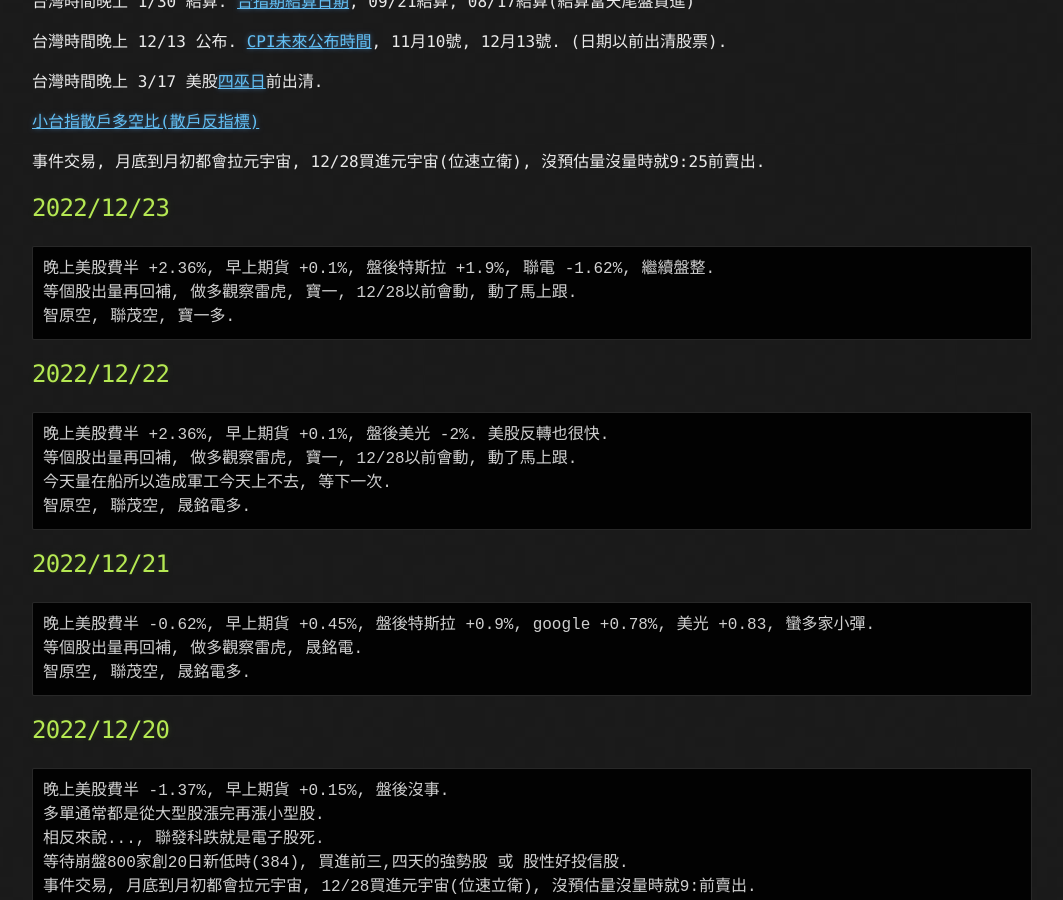
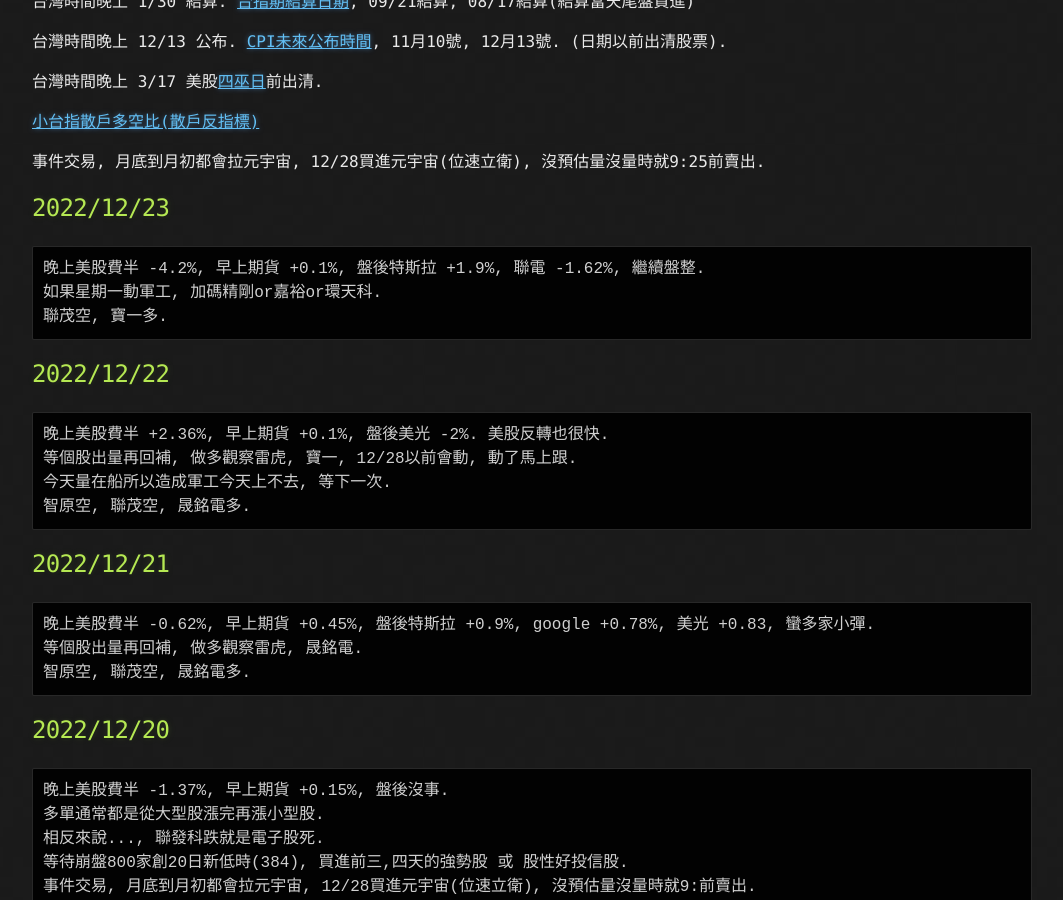
Before and after one commit to lepg5487/Stock_God, a Jekyll site: the page built from index.md, in a window 1280 px wide and 900 px high, scrolled down 388 px. Shown: the whole window, without its empty margins (108-1171 px from the left). Built offline with Jekyll 4.4.1, drawn with Linux system fonts in a browser that asks for light colours; our own code applies the rules of GitHub Pages for plain Markdown files.

Commit message:
Update index.md

````diff
--- a/index.md
+++ b/index.md
@@ -20,9 +20,9 @@
 
 ## 2022/12/23
 ```
-晚上美股費半 +2.36%, 早上期貨 +0.1%, 盤後特斯拉 +1.9%, 聯電 -1.62%, 繼續盤整.
-等個股出量再回補, 做多觀察雷虎, 寶一, 12/28以前會動, 動了馬上跟.
-智原空, 聯茂空, 寶一多.
+晚上美股費半 -4.2%, 早上期貨 +0.1%, 盤後特斯拉 +1.9%, 聯電 -1.62%, 繼續盤整.
+如果星期一動軍工, 加碼精剛or嘉裕or環天科.
+聯茂空, 寶一多.
 ```
 
 ## 2022/12/22
````
